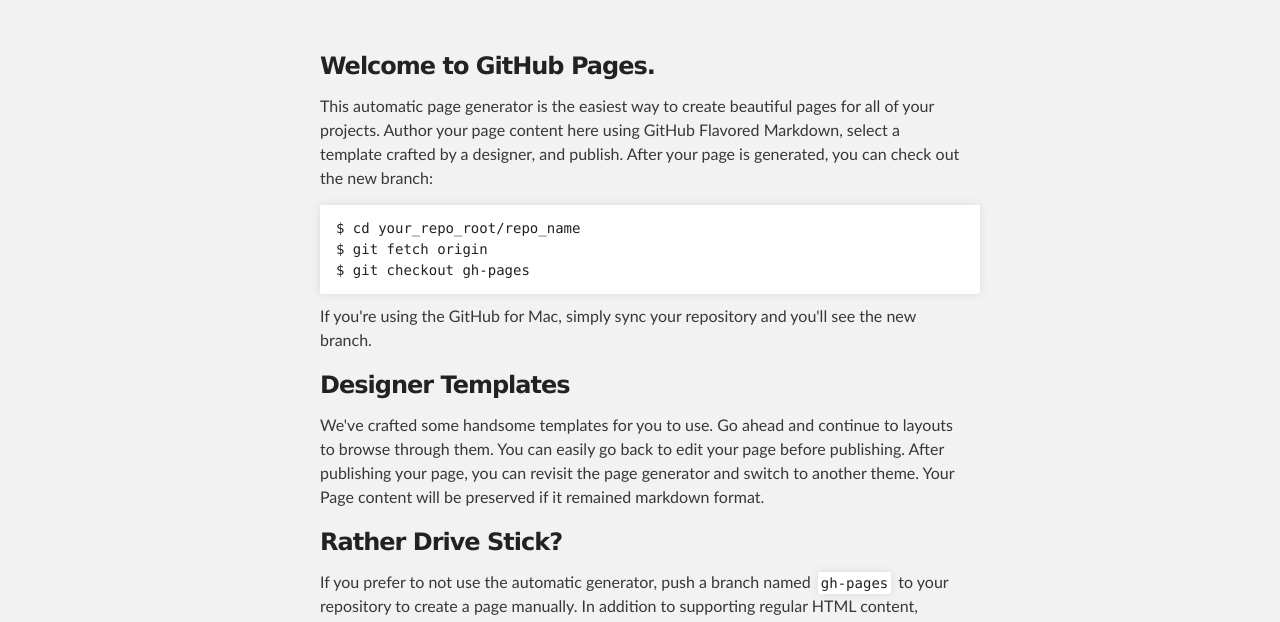
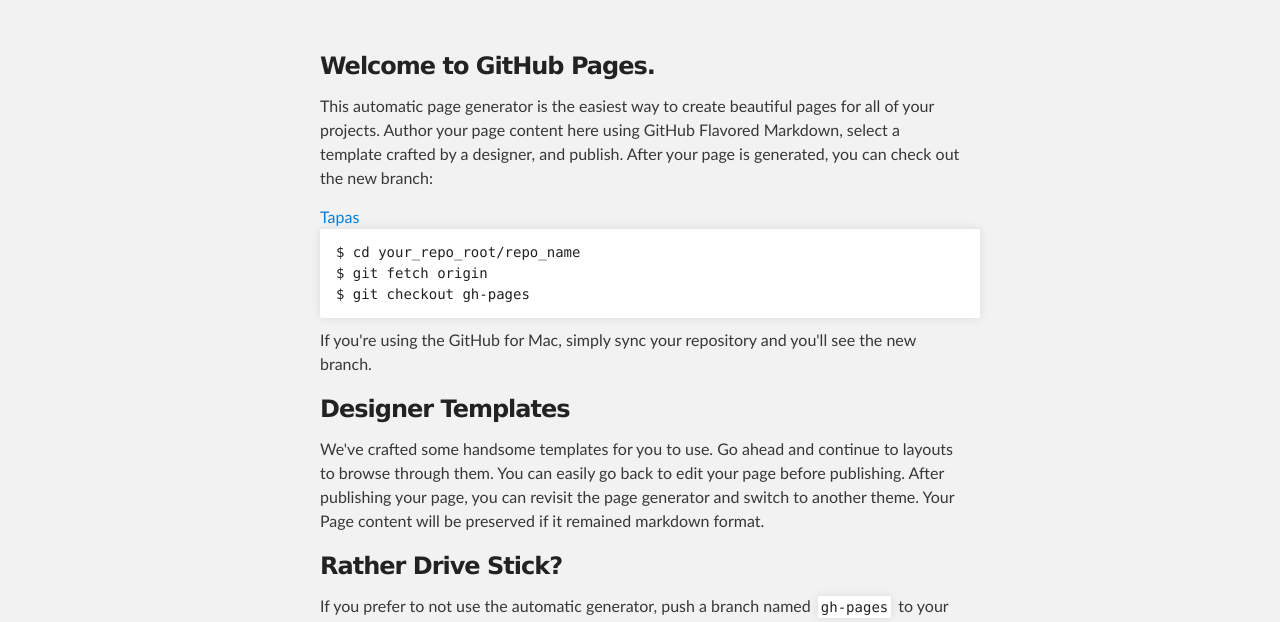
Before and after one commit to rjayroach/rjayroach.github.io, a plain HTML site: page index.html in a window 1280 px wide. Shown: the part 176-798 px from the top of the page. Drawn offline with Linux system fonts and the light colour scheme.

Commit message:
add tapas page

```diff
--- a/index.html
+++ b/index.html
@@ -8,7 +8,7 @@
 
     <link rel="stylesheet" type="text/css" media="screen" href="stylesheets/stylesheet.css">
 
-    <title>Breadcrumbs</title>
+    <title>def loving; p 'rails'; end</title>
   </head>
 
   <body>
@@ -31,6 +31,8 @@
 <a name="welcome-to-github-pages" class="anchor" href="#welcome-to-github-pages"><span class="octicon octicon-link"></span></a>Welcome to GitHub Pages.</h3>
 
 <p>This automatic page generator is the easiest way to create beautiful pages for all of your projects. Author your page content here using GitHub Flavored Markdown, select a template crafted by a designer, and publish. After your page is generated, you can check out the new branch:</p>
+
+<a ref='tapas.html'>Tapas</a>
 
 <pre><code>$ cd your_repo_root/repo_name
 $ git fetch origin
```
Also changed, not shown: tapas.html (added).
